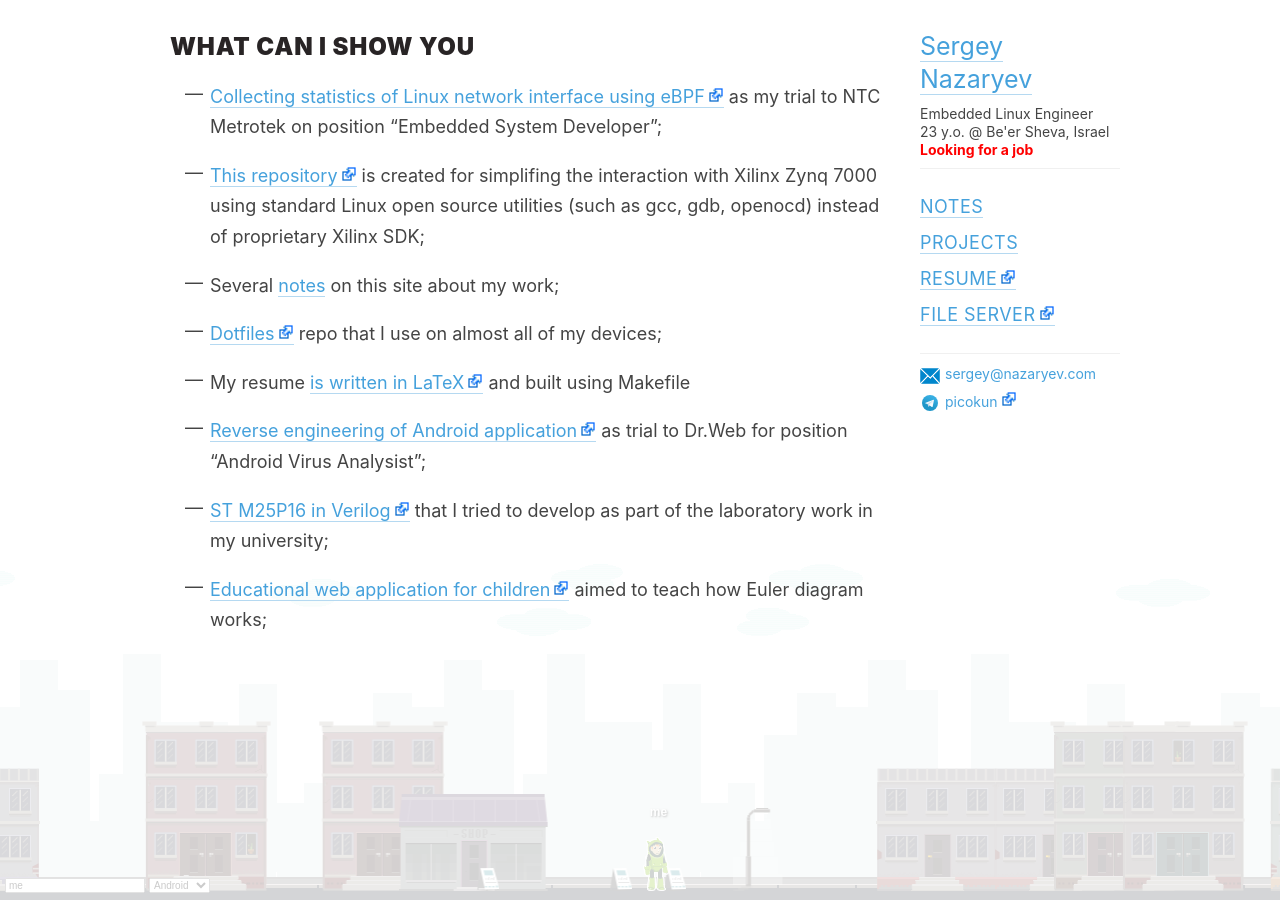
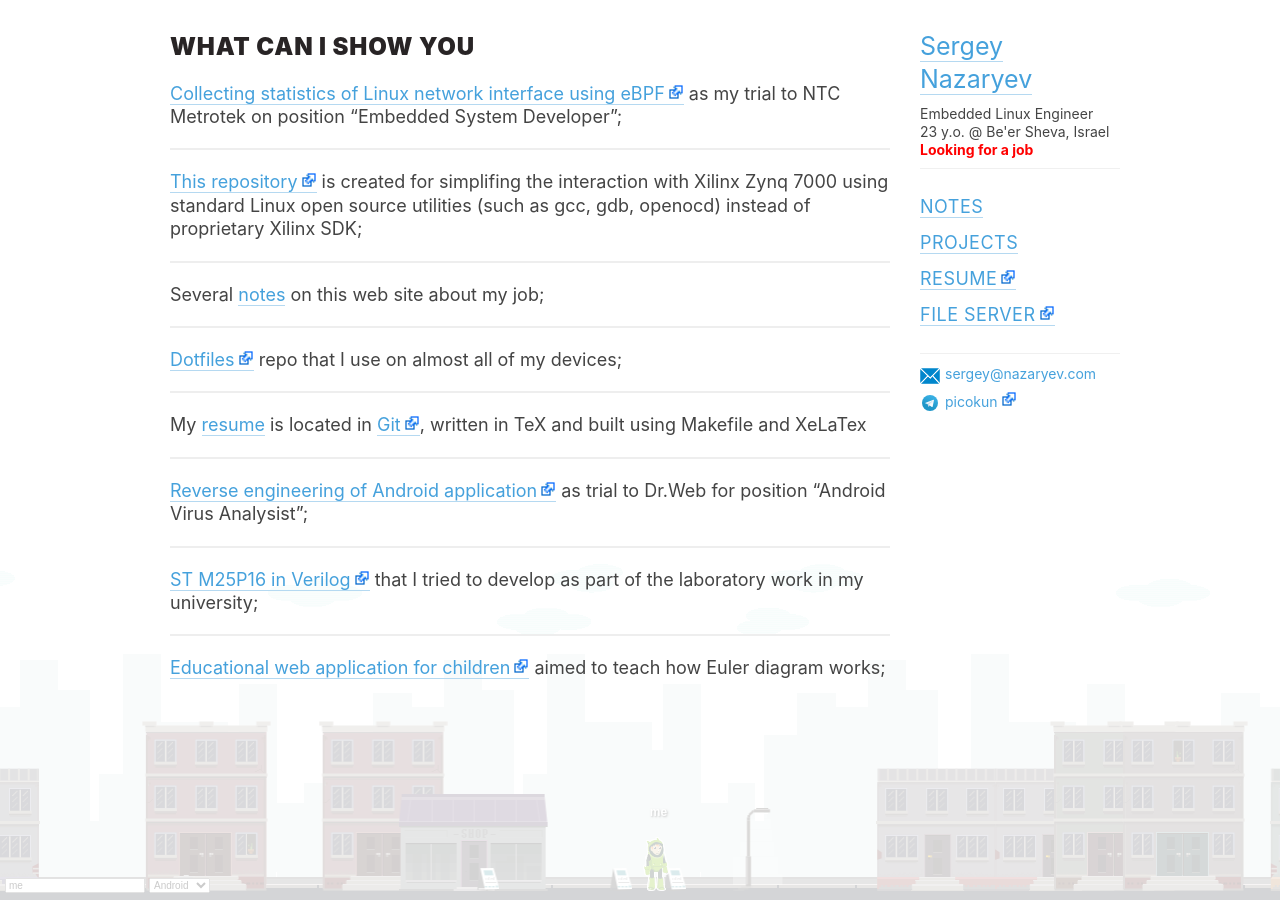
Before and after one commit to 3ap/3ap.github.io, a Jekyll site: the page built from index.md, in a window 1280 px wide. Built offline with Jekyll 4.4.1, drawn with Linux system fonts in a browser that asks for light colours; nearby versions of some CDN libraries.

Commit message:
index.md: Use <hr> instead of numeric list

```diff
--- a/index.md
+++ b/index.md
@@ -3,31 +3,47 @@ layout: post
 title: What can I show you
 ---
 
-  - [Collecting statistics of Linux network interface using eBPF][ifstat]
-    as my trial to NTC Metrotek on position "Embedded System
-    Developer";
+[Collecting statistics of Linux network interface using eBPF][ifstat]
+as my trial to NTC Metrotek on position "Embedded System
+Developer";
 
-  - [This repository][zybo-z7] is created for simplifing the interaction with
-    Xilinx Zynq 7000 using standard Linux open source utilities (such
-    as gcc, gdb, openocd) instead of proprietary Xilinx SDK;
+<hr>
 
-  - Several [notes][notes] on this site about my work;
+[This repository][zybo-z7] is created for simplifing the interaction with
+Xilinx Zynq 7000 using standard Linux open source utilities (such
+as gcc, gdb, openocd) instead of proprietary Xilinx SDK;
 
-  - [Dotfiles][dotfiles] repo that I use on almost all of my devices;
+<hr>
 
-  - My resume [is written in LaTeX][resume] and built using Makefile
+Several [notes][notes] on this web site about my job;
 
-  - [Reverse engineering of Android application][drweb] as trial to
-    Dr.Web for position "Android Virus Analysist";
+<hr>
 
-  - [ST M25P16 in Verilog][m25p16] that I tried to develop as part
-    of the laboratory work in my university;
+[Dotfiles][dotfiles] repo that I use on almost all of my devices;
 
-  - [Educational web application for children][euler] aimed to teach
-    how Euler diagram works;
+<hr>
+
+My [resume][resume] is located in [Git][resume-git], written in
+TeX and built using Makefile and XeLaTex
+
+<hr>
+
+[Reverse engineering of Android application][drweb] as trial to
+Dr.Web for position "Android Virus Analysist";
+
+<hr>
+
+[ST M25P16 in Verilog][m25p16] that I tried to develop as part
+of the laboratory work in my university;
+
+<hr>
+
+[Educational web application for children][euler] aimed to teach
+how Euler diagram works;
 
 [notes]: /notes.html
-[resume]: http://git.nazaryev.com/resume.git
+[resume]: /resume.pdf
+[resume-git]: http://git.nazaryev.com/resume.git
 [euler]: http://git.nazaryev.com/euler.git
 [csbook]: http://git.nazaryev.com/csbook.git
 [drweb]: http://git.nazaryev.com/drweb-aptitude-test.git
```
